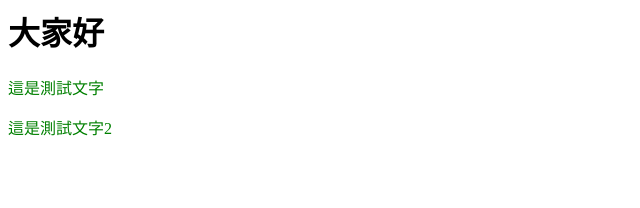
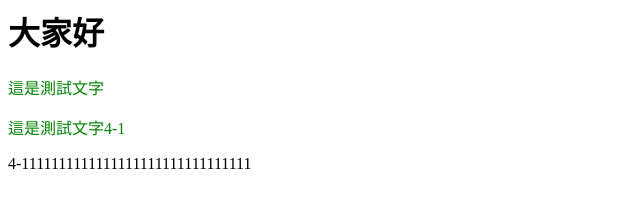
Before and after one commit to getlose2011/hahow-git, a plain HTML site: page index.htm in a window 1280 px wide. Shown: the whole page, without its empty margins (0-640 px from the left). Drawn offline with Linux system fonts and the light colour scheme.

Commit message:
git show [commit_id] => git show <sha1> 4-1 update index.html content

```diff
--- a/index.htm
+++ b/index.htm
@@ -7,6 +7,7 @@
   <body>
     <h1>大家好</h1>
     <p class="red-color">這是測試文字</p>
-	<p class="red-color">這是測試文字2</p>
+	<p class="red-color">這是測試文字4-1</p>
+	<div>4-1111111111111111111111111111111</div>
   </body>
 </html>
```
Also changed, not shown: note.txt.
